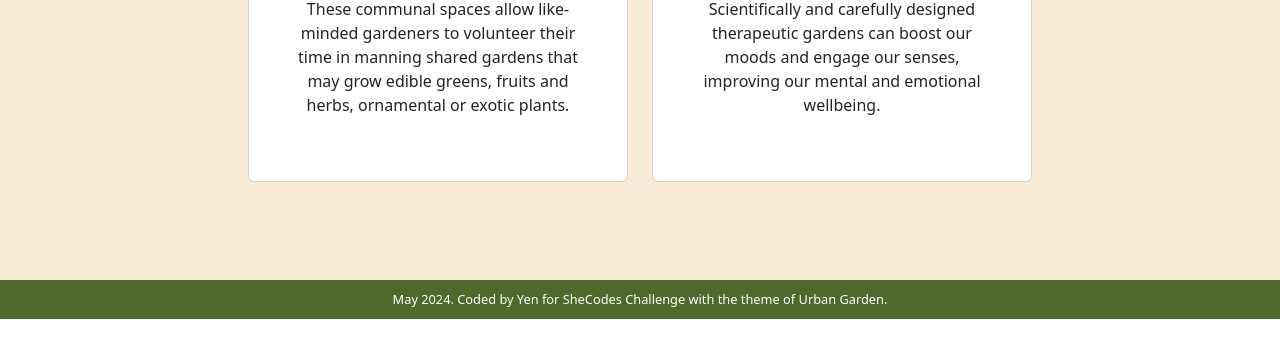
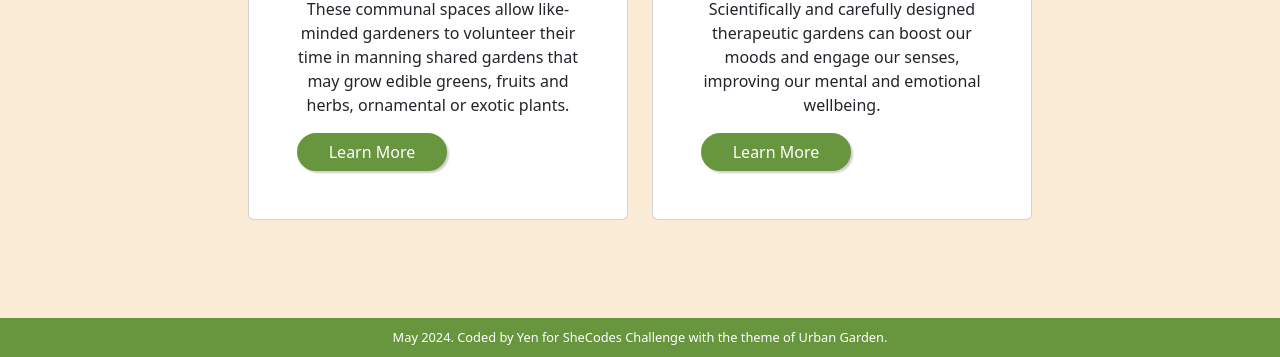
Before and after one commit to chualy/urban-garden-challenge, a plain HTML site: page urban-garden-challenge.html in a window 1280 px wide. Shown: the part 3486-3843 px from the top of the page. Before the commit the page ends 3805 px from the top, so only its background shows below. Drawn offline with nearby package versions, Linux system fonts and the light colour scheme.

Commit message:
updated section 'community and healing gardens' to add links

```diff
--- a/urban-garden-challenge.html
+++ b/urban-garden-challenge.html
@@ -108,11 +108,30 @@
         padding: 20px 50px;
       }
 
+      .link-gardens {
+        color: white;
+        background-color: #68963f;
+        text-decoration: none;
+        border: #68963f solid 2px;
+        border-radius: 20px;
+        box-shadow: 2px 2px 2px rgba(0, 0, 0, 0.2);
+        padding: 5px 10px;
+        max-width: 150px;
+        display: block;
+        text-align: center;
+      }
+
+      .link-gardens:hover {
+        color: white;
+        background-color: #4d692c;
+        border: #4d692c solid 2px;
+        transition: ease-in-out 150ms;
+      }
       footer {
         font-size: 0.8rem;
         text-align: center;
         color: white;
-        background-color: #4d692c;
+        background-color: #68963f;
         padding: 10px;
       }
     </style>
@@ -217,10 +236,10 @@
       <div class="img-gardens images">
         <h2>Cultivate a therapeutic hobby. Heal in nature</h2>
       </div>
-      <div class="text-gardens">
+      <div class="text-gardens d-flex">
         <div class="row p-5">
           <div class="col-6">
-            <div class="card p-5">
+            <div class="card text-center p-5 h-100">
               <h4>Community Garden</h4>
               <img
                 src="https://s3.amazonaws.com/shecodesio-production/uploads/files/000/126/087/original/09-holland-community-gardens.jpg?1715360933"
@@ -231,10 +250,16 @@
                 their time in manning shared gardens that may grow edible
                 greens, fruits and herbs, ornamental or exotic plants.
               </p>
+              <a
+                href="https://gardeningsg.nparks.gov.sg/get-involved/community-gardens/"
+                target="_blank"
+                class="link-gardens d-block justify-content-center"
+                >Learn More
+              </a>
             </div>
           </div>
           <div class="col-6">
-            <div class="card p-5">
+            <div class="card text-center p-5 h-100">
               <h4>Healing Garden</h4>
               <img
                 src="https://s3.amazonaws.com/shecodesio-production/uploads/files/000/126/088/original/10-hortpark-therapeutic_garden.jpg?1715360963"
@@ -245,6 +270,12 @@
                 boost our moods and engage our senses, improving our mental and
                 emotional wellbeing.
               </p>
+              <a
+                href="https://beta.nparks.gov.sg/visit/activities/therapeutic-gardens-therapeutic-horticulture-programmes/therapeutic-gardens-parks"
+                target="_blank"
+                class="link-gardens"
+                >Learn More
+              </a>
             </div>
           </div>
         </div>
```
